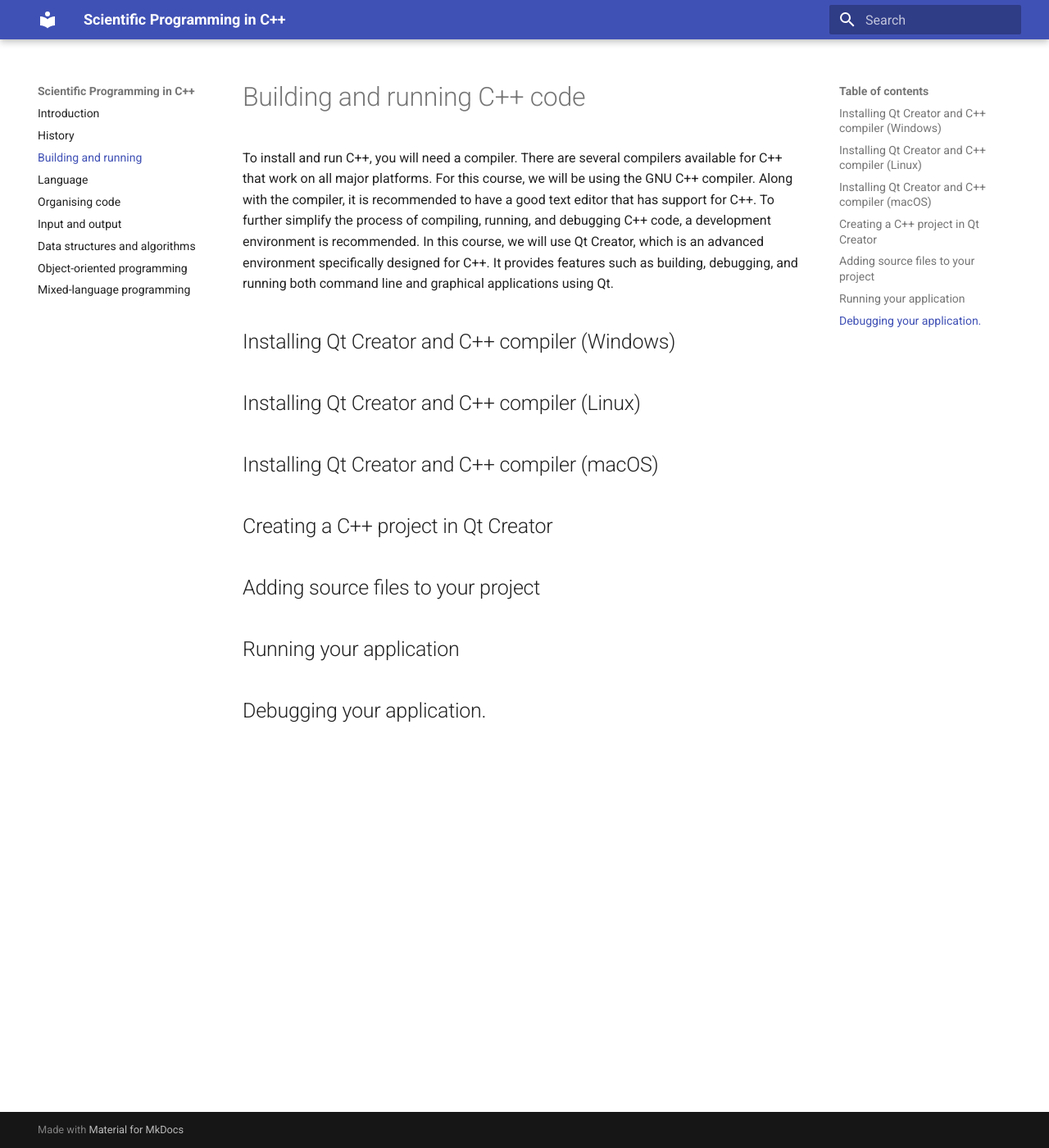
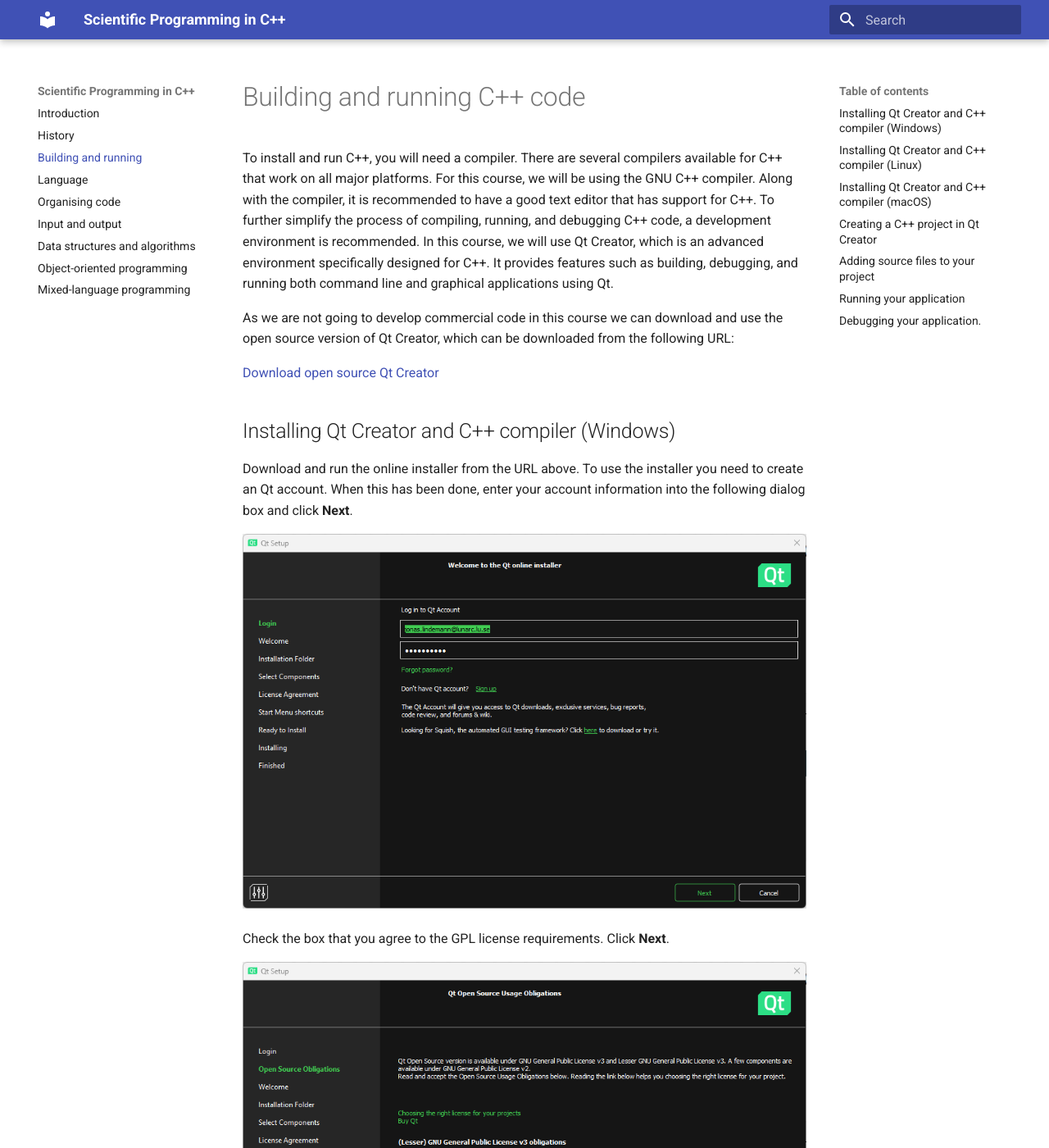
Before and after one commit to lunarc/cpp_course, an MkDocs documentation site: the page built from docs/docs/build_and_run.md, in a window 1280 px wide and 1400 px high. Shown: the whole window at 82% size. Built offline with MkDocs 1.6.1 and Material for MkDocs 9.7.7, drawn with Linux system fonts in a browser that asks for light colours; some of the changed text lies outside the part shown.

Commit message:
Adding Qt installation instructions

```diff
--- a/docs/docs/build_and_run.md
+++ b/docs/docs/build_and_run.md
@@ -2,7 +2,33 @@
 
 To install and run C++, you will need a compiler. There are several compilers available for C++ that work on all major platforms. For this course, we will be using the GNU C++ compiler. Along with the compiler, it is recommended to have a good text editor that has support for C++. To further simplify the process of compiling, running, and debugging C++ code, a development environment is recommended. In this course, we will use Qt Creator, which is an advanced environment specifically designed for C++. It provides features such as building, debugging, and running both command line and graphical applications using Qt.
 
+As we are not going to develop commercial code in this course we can download and use the open source version of Qt Creator, which can be downloaded from the following URL:
+
+[Download open source Qt Creator](https://www.qt.io/download-qt-installer-oss)
+
 ## Installing Qt Creator and C++ compiler (Windows)
+
+Download and run the online installer from the URL above. To use the installer you need to create an Qt account. When this has been done, enter your account information into the following dialog box and click **Next**.
+
+![Image title](images/qtcreator-installer1.png){ width="100%" }
+
+Check the box that you agree to the GPL license requirements. Click **Next**.
+
+![Image title](images/qtcreator-installer2.png){ width="100%" }
+
+In the **Select components** section make sure to select:
+
+ * Qt 6.5.x
+ * Qt Creator 10.0.2
+ * Qt Creator 10.0.2 CDB Debugger support
+ * Debugging support for Windows
+ * MinGW 11.2.0 64-bit
+
+Click **Next**.
+
+![Image title](images/qtcreator-installer3.png){ width="100%" }
+
+Continue the dialog to complete the installation of Qt Creator on Windows. When completed you should now have the development environment Qt Creator and the GCC 11.2 compilers for C++ available. Qt Creator is now available in the start menu.
 
 ## Installing Qt Creator and C++ compiler (Linux)
 
```
Also changed, not shown: docs/docs/images/qtcreator-installer1.png (added), docs/docs/images/qtcreator-installer2.png (added), docs/docs/images/qtcreator-installer3.png (added).
